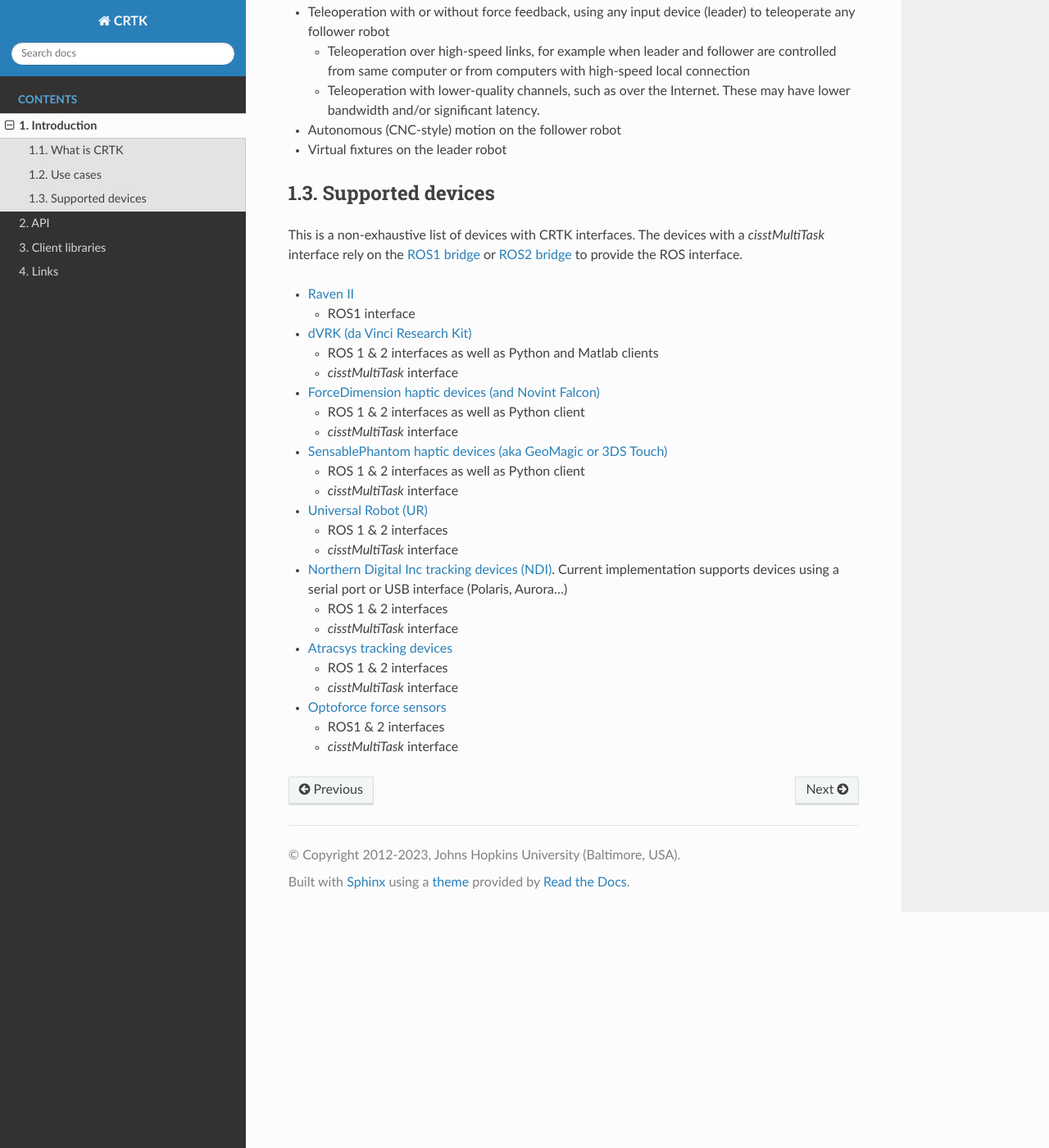
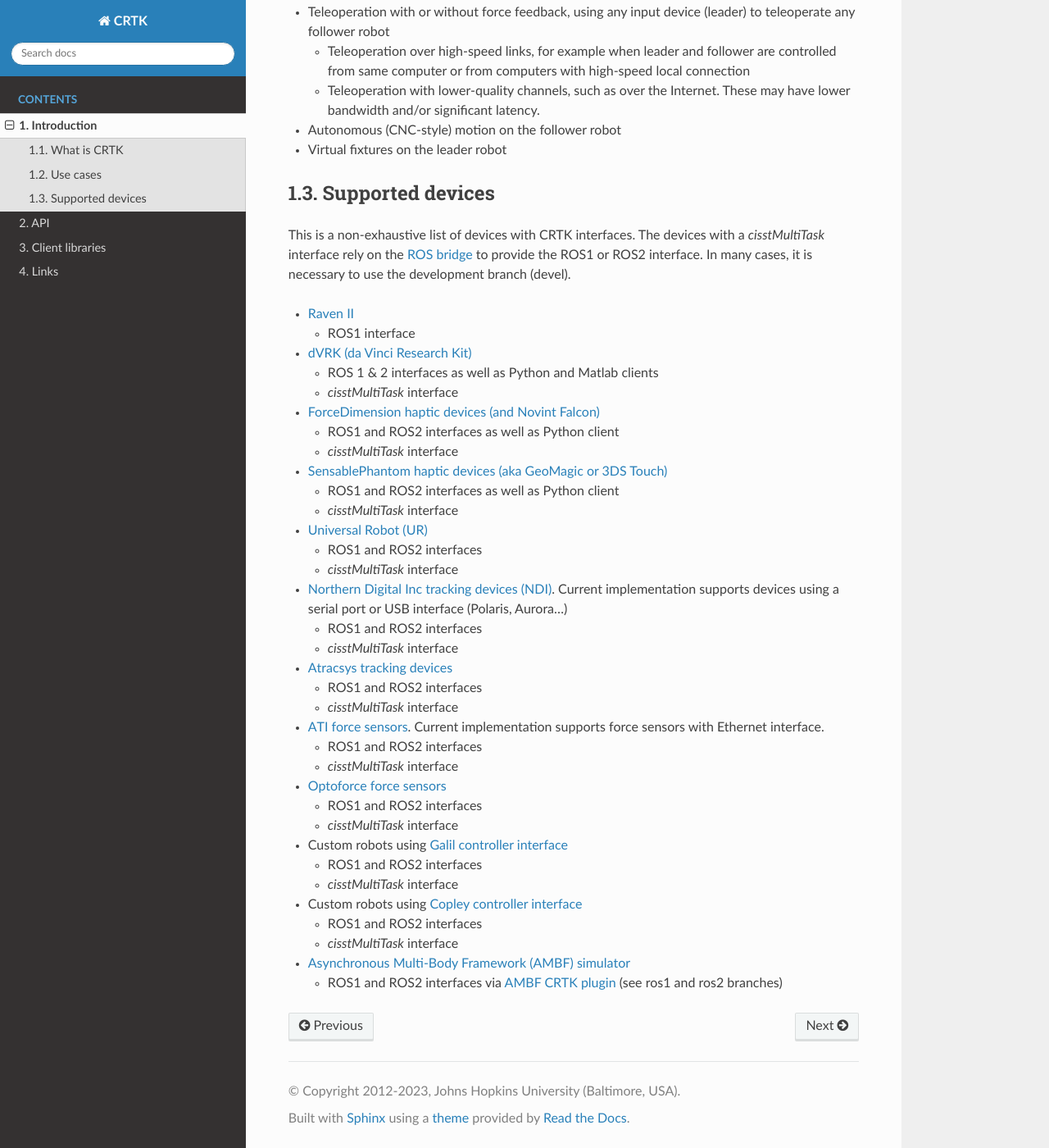
Before and after one commit to collaborative-robotics/documentation, a Sphinx documentation site: the page built from docs/pages/introduction.rst, in a window 1280 px wide and 1400 px high, scrolled down 605 px. Shown: the whole window at 82% size. Built offline with Sphinx 7.4.7 and the Read the Docs theme 3.1.0, drawn with Linux system fonts in a browser that asks for light colours.

Commit message:
Update introduction.rst (#13)
No longer using separate ROS1 and ROS2 repositories for most devices; added several new devices with CRTK interfaces.

Co-authored-by: Peter Kazanzides <pkaz@jhu.edu>

```diff
--- a/docs/pages/introduction.rst
+++ b/docs/pages/introduction.rst
@@ -52,11 +52,7 @@
 Supported devices
 *****************
 
-This is a non-exhaustive list of devices with CRTK interfaces.  The
-devices with a *cisstMultiTask* interface rely on the `ROS1 bridge
-<https://github.com/jhu-cisst/cisst-ros>`_ or `ROS2 bridge
-<https://github.com/jhu-cisst/cisst_ros2_crtk>`_ to provide the ROS
-interface.
+This is a non-exhaustive list of devices with CRTK interfaces.  The devices with a *cisstMultiTask* interface rely on the `ROS bridge <https://github.com/jhu-cisst/cisst-ros>`_ to provide the ROS1 or ROS2 interface.  In many cases, it is necessary to use the development branch (devel).
 
 * `Raven II <https://applieddexterity.com/>`_
 
@@ -71,20 +67,20 @@
 * `ForceDimension haptic devices (and Novint Falcon)
   <https://github.com/jhu-saw/sawForceDimensionSDK>`_
 
-  * ROS 1 & 2 interfaces as well as Python client
+  * ROS1 and ROS2 interfaces as well as Python client
 
   * *cisstMultiTask* interface
 
 * `SensablePhantom haptic devices (aka GeoMagic or 3DS Touch)
   <https://github.com/jhu-saw/sawSensablePhantom>`_
 
-  * ROS 1 & 2 interfaces as well as Python client
+  * ROS1 and ROS2 interfaces as well as Python client
 
   * *cisstMultiTask* interface
 
 * `Universal Robot (UR) <https://github.com/jhu-saw/sawUniversalRobot>`_
 
-  * ROS 1 & 2 interfaces
+  * ROS1 and ROS2 interfaces
 
   * *cisstMultiTask* interface
 
@@ -93,18 +89,40 @@
   implementation supports devices using a serial port or USB interface
   (Polaris, Aurora...)
 
-  * ROS 1 & 2 interfaces
+  * ROS1 and ROS2 interfaces
 
   * *cisstMultiTask* interface
 
 * `Atracsys tracking devices <https://github.com/jhu-saw/sawAtracsysFusionTrack>`_
 
-  * ROS 1 & 2 interfaces
+  * ROS1 and ROS2 interfaces
+
+  * *cisstMultiTask* interface
+
+* `ATI force sensors <https://github.com/jhu-saw/sawATIForceSensor>`_. Current implementation supports force sensors with Ethernet interface.
+
+  * ROS1 and ROS2 interfaces
 
   * *cisstMultiTask* interface
 
 * `Optoforce force sensors <https://github.com/jhu-saw/sawOptoforceSensor>`_
 
-  * ROS1 & 2 interfaces
+  * ROS1 and ROS2 interfaces
 
   * *cisstMultiTask* interface
+
+* Custom robots using `Galil controller interface <https://github.com/jhu-saw/sawGalilController>`_
+
+  * ROS1 and ROS2 interfaces
+
+  * *cisstMultiTask* interface
+
+* Custom robots using `Copley controller interface <https://github.com/jhu-saw/sawCopleyController>`_
+
+  * ROS1 and ROS2 interfaces
+
+  * *cisstMultiTask* interface
+
+* `Asynchronous Multi-Body Framework (AMBF) simulator <https://github.com/WPI-AIM/ambf>`_
+
+  * ROS1 and ROS2 interfaces via `AMBF CRTK plugin <https://github.com/LCSR-CIIS/ambf_crtk_plugin>`_ (see ros1 and ros2 branches)
```
